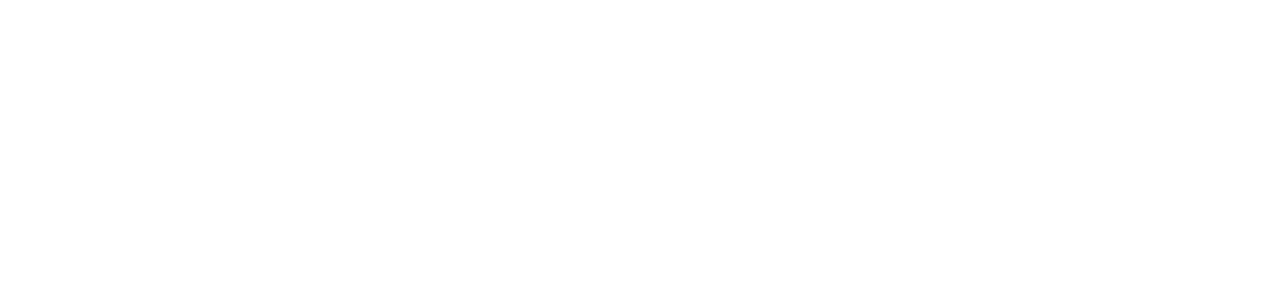
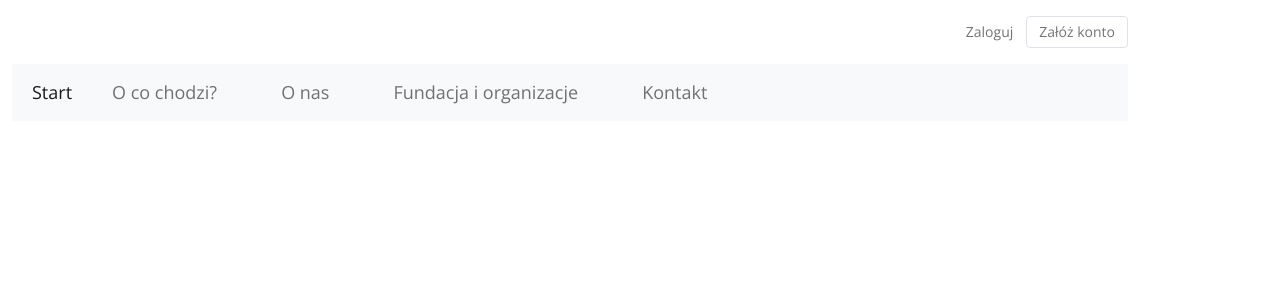
Before and after one commit to AdamSawka/Superfluous, a React (Create React App) app: page / in a window 1280 px wide. Shown: the top 300 px of the page. Built offline with nearby package versions, Linux system fonts and the light colour scheme.

Commit message:
Added styles for navigation and login section

```diff
--- a/public/index.html
+++ b/public/index.html
@@ -2,42 +2,10 @@
 <html lang="en">
 <head>
     <meta charset="utf-8" />
-    <link rel="icon" href="%PUBLIC_URL%/favicon.ico" />
-    <meta name="viewport" content="width=device-width, initial-scale=1" />
-    <meta name="theme-color" content="#000000" />
-    <meta
-            name="description"
-            content="Web site created using create-react-app"
-    />
-    <link rel="apple-touch-icon" href="%PUBLIC_URL%/logo192.png" />
-    <!--
-      manifest.json provides metadata used when your web app is installed on a
-      user's mobile device or desktop. See https://developers.google.com/web/fundamentals/web-app-manifest/
-    -->
-    <link rel="manifest" href="%PUBLIC_URL%/manifest.json" />
-    <!--
-      Notice the use of %PUBLIC_URL% in the tags above.
-      It will be replaced with the URL of the `public` folder during the build.
-      Only files inside the `public` folder can be referenced from the HTML.
-
-      Unlike "/favicon.ico" or "favicon.ico", "%PUBLIC_URL%/favicon.ico" will
-      work correctly both with client-side routing and a non-root public URL.
-      Learn how to configure a non-root public URL by running `npm run build`.
-    -->
-    <title>React App</title>
+    <title>Zacznij pomagać!</title>
 </head>
 <body>
-<noscript>You need to enable JavaScript to run this app.</noscript>
 <div id="root"></div>
-<!--
-  This HTML file is a template.
-  If you open it directly in the browser, you will see an empty page.
 
-  You can add webfonts, meta tags, or analytics to this file.
-  The build step will place the bundled scripts into the <body> tag.
-
-  To begin the development, run `npm start` or `yarn start`.
-  To create a production bundle, use `npm run build` or `yarn build`.
--->
 </body>
 </html>
--- a/src/App.js
+++ b/src/App.js
@@ -1,13 +1,20 @@
-import React from "react";
-// import ReactDOM from 'react-dom';
+import React from "react"
+import Navigation from "./components/Navigation"
+import {BrowserRouter} from "react-router-dom";
 
 function App() {
   return (
    <>
+       <div className="app">
+           <BrowserRouter>
+               <Navigation/>
+
+           </BrowserRouter>
 
 
+       </div>
+
    </>
-  );
+  )
 }
-
-export default App;
+export default App
--- /dev/null
+++ b/src/components/Navigation.js
@@ -0,0 +1,30 @@
+import React from "react"
+// import ReactDOM from 'react-dom'
+import {Navbar, Container, Nav} from 'react-bootstrap'
+import {Link} from "react-router-dom";
+
+function Navigation() {
+    return (
+        <>
+            <div className="container mx-lg-auto  position-fixed ">
+            <div className="logged-in float-lg-end float-md-none d-md-flex justify-content-md-center my-3 "> <button className="login btn ">Zaloguj</button> <button className="sign-in btn border">Załóż konto</button></div>
+            <Navbar className=" top-0 w-100 navigation " bg="light" expand="lg">
+                <Container>
+                    <Navbar.Toggle aria-controls="basic-navbar-nav"/>
+                    <Navbar.Collapse id="basic-navbar-nav">
+                        <Nav className="me-auto">
+                            <Nav.Link className="nav-link active" aria-current="page"> <Link className='text-reset' to='main' >Start</Link></Nav.Link>
+                            <Nav.Link className="nav-item mx-4 d-lg-block"><Link className='text-reset' to='#' >O co chodzi?</Link></Nav.Link>
+                            <Nav.Link className="nav-item mx-4 d-lg-block"><Link className='text-reset' to='#' >O nas</Link></Nav.Link>
+                            <Nav.Link className="nav-item mx-4 d-lg-block"><Link className='text-reset' to='#' >Fundacja i organizacje</Link></Nav.Link>
+                            <Nav.Link className="nav-item mx-4 d-lg-block"><Link className='text-reset' to='#' >Kontakt</Link></Nav.Link>
+                        </Nav>
+                    </Navbar.Collapse>
+                </Container>
+            </Navbar>
+            </div>
+        </>
+    );
+}
+
+export default Navigation;
--- /dev/null
+++ b/src/components/_Navigation.scss
@@ -0,0 +1,15 @@
+.container{
+  max-width: 1240px ;
+.login, .sign-in{
+  font: normal normal normal 14px/18px Open Sans;
+  color: $--gray_color;
+}
+
+  .text-reset{
+    text-decoration: none;
+    font: normal normal normal 18px/24px Open Sans;
+    color: $--dark_color;
+
+  }
+
+}
--- a/src/index.js
+++ b/src/index.js
@@ -1,14 +1,9 @@
-import React from 'react';
-import ReactDOM from 'react-dom';
-import './scss/index.scss';
-import App from './App';
-import reportWebVitals from './reportWebVitals';
+import React from 'react'
+import ReactDOM from 'react-dom'
+import './scss/index.scss'
+import App from './App'
+import "bootstrap/dist/css/bootstrap.min.css"
 
 ReactDOM.render(
-  <React.StrictMode>
-    <App />
-  </React.StrictMode>,
-  document.getElementById('root')
+    <App />, document.getElementById("root")
 );
-
-reportWebVitals();
--- /dev/null
+++ b/src/scss/_App.scss
@@ -0,0 +1,5 @@
+.App{
+  width: 100vw;
+
+
+}
--- a/src/scss/index.scss
+++ b/src/scss/index.scss
@@ -1,3 +1,5 @@
 @import url('https://fonts.googleapis.com/css2?family=Open+Sans:wght@300;400;500;600;700&display=swap');
 @import url('https://fonts.googleapis.com/css2?family=Merriweather:wght@300;400;700;900&display=swap');
-@import "_variables.scss";
+@import "variables";
+@import "App";
+@import "../components/Navigation";
--- a/webpack.config.js
+++ b/webpack.config.js
@@ -5,7 +5,7 @@
 module.exports = {
   mode: 'development',
   devtool: 'inline-source-map',
-  entry: './' + path.join(entryPath, 'src/index.js'),
+  entry: './' + path.join(entryPath, 'js/app.js'),
   output: {
     filename: 'out.js',
     path: path.resolve(__dirname, path.join(entryPath, 'build')),
```
Also changed, not shown: package.json (+12 -4 lines), src/scss/App.css (deleted), 1 other file (tests, documents, lock files or other folders).
